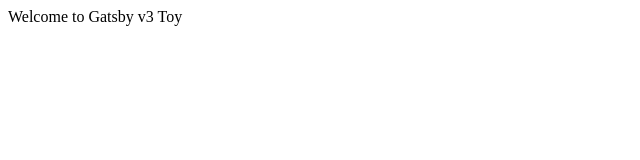
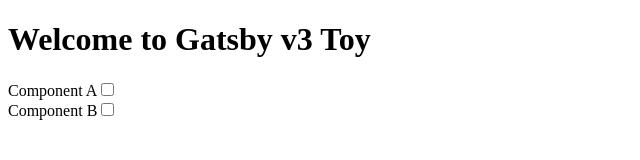
Before and after one commit to ajay-sudani/toy_application, a Gatsby site: page / in a window 1280 px wide. Shown: the whole page, without its empty margins (0-640 px from the left). Built offline with nearby package versions, Linux system fonts and the light colour scheme; Gatsby itself is replaced by a stand-in of ours.

Commit message:
Implemented loadable component

```diff
--- a/gatsby-config.js
+++ b/gatsby-config.js
@@ -11,8 +11,9 @@
     title: "Toy_Application",
   },
   plugins: [
+    "gatsby-plugin-loadable-components-ssr",
     {
-      resolve: `gatsby-plugin-typescript`,
+      resolve: "gatsby-plugin-typescript",
       options: {
         isTSX: true, // defaults to false
         jsxPragma: `jsx`, // defaults to "React"
--- a/package.json
+++ b/package.json
@@ -15,10 +15,12 @@
     "clean": "gatsby clean"
   },
   "dependencies": {
+    "@loadable/component": "^5.15.0",
     "babel-plugin-styled-components": "^1.13.2",
     "gatsby": "^3.13.0",
     "gatsby-plugin-gatsby-cloud": "^3.1.0",
     "gatsby-plugin-image": "^1.13.0",
+    "gatsby-plugin-loadable-components-ssr": "^3.3.0",
     "gatsby-plugin-react-helmet": "^4.13.0",
     "gatsby-plugin-sharp": "^3.13.0",
     "gatsby-plugin-styled-components": "^4.13.0",
--- /dev/null
+++ b/src/components/componentA/componentA.tsx
@@ -0,0 +1,8 @@
+import * as React from "react";
+
+// markup
+const ComponentA = () => {
+  return <div>This is ComponentA</div>;
+};
+
+export default ComponentA;
--- /dev/null
+++ b/src/components/componentB/componentB.tsx
@@ -0,0 +1,8 @@
+import * as React from "react";
+
+// markup
+const ComponentB = () => {
+  return <div>This is ComponentB</div>;
+};
+
+export default ComponentB;
--- a/src/pages/index.tsx
+++ b/src/pages/index.tsx
@@ -1,8 +1,43 @@
-import * as React from "react";
+import React, { useState } from "react";
+import loadable from "@loadable/component";
+
+const ComponentA = loadable(
+  () => import("../components/componentA/componentA")
+);
+const ComponentB = loadable(
+  () => import("../components/componentB/componentB")
+);
 
 // markup
 const IndexPage = () => {
-  return <div>Welcome to Gatsby v3 Toy</div>;
+  const [hasComponentA, setHasComponentA] = useState(false);
+  const [hasComponentB, setHasComponentB] = useState(false);
+
+  return (
+    <div>
+      <h1>Welcome to Gatsby v3 Toy</h1>
+      <div>
+        <label>Component A</label>
+        <input
+          type="checkbox"
+          onChange={(event) => {
+            setHasComponentA(event.target.checked);
+          }}
+        />
+      </div>
+      <div>
+        <label>Component B</label>
+        <input
+          type="checkbox"
+          onChange={(event) => {
+            setHasComponentB(event.target.checked);
+          }}
+        />
+      </div>
+      <div>{hasComponentA ? <ComponentA></ComponentA> : null}</div>
+      <div>{hasComponentB ? <ComponentB></ComponentB> : null}</div>
+    </div>
+  );
 };
 
 export default IndexPage;
```
Also changed, not shown: 1 other file.
